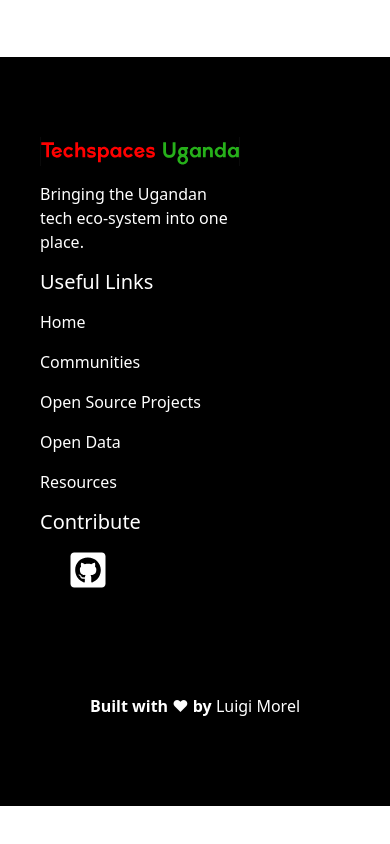
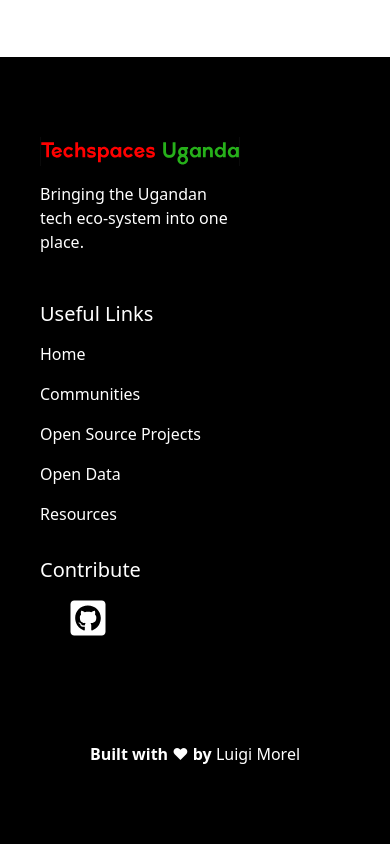
Before and after one commit to luigimorel/techspaces-uganda, a React (Create React App) app: page / in a window 390 px wide. Shown: the part 3779-4623 px from the top of the page. Before the commit the page ends 4585 px from the top, so only its background shows below. Built offline with nearby package versions, Linux system fonts and the light colour scheme.

Commit message:
Change the footer layout on mobile screens

```diff
--- a/src/index.css
+++ b/src/index.css
@@ -238,6 +238,16 @@ li {
     color: var(--primaryWhite);
 }
 
+@media screen and (max-width: 767px) {
+    .footer__para {
+        margin-bottom: 2rem;
+    }
+
+    .footer__heading {
+        margin-top: 1rem;
+    }
+}
+
 .copyright {
     font-weight: bold;
     background-color: #000000;
```
